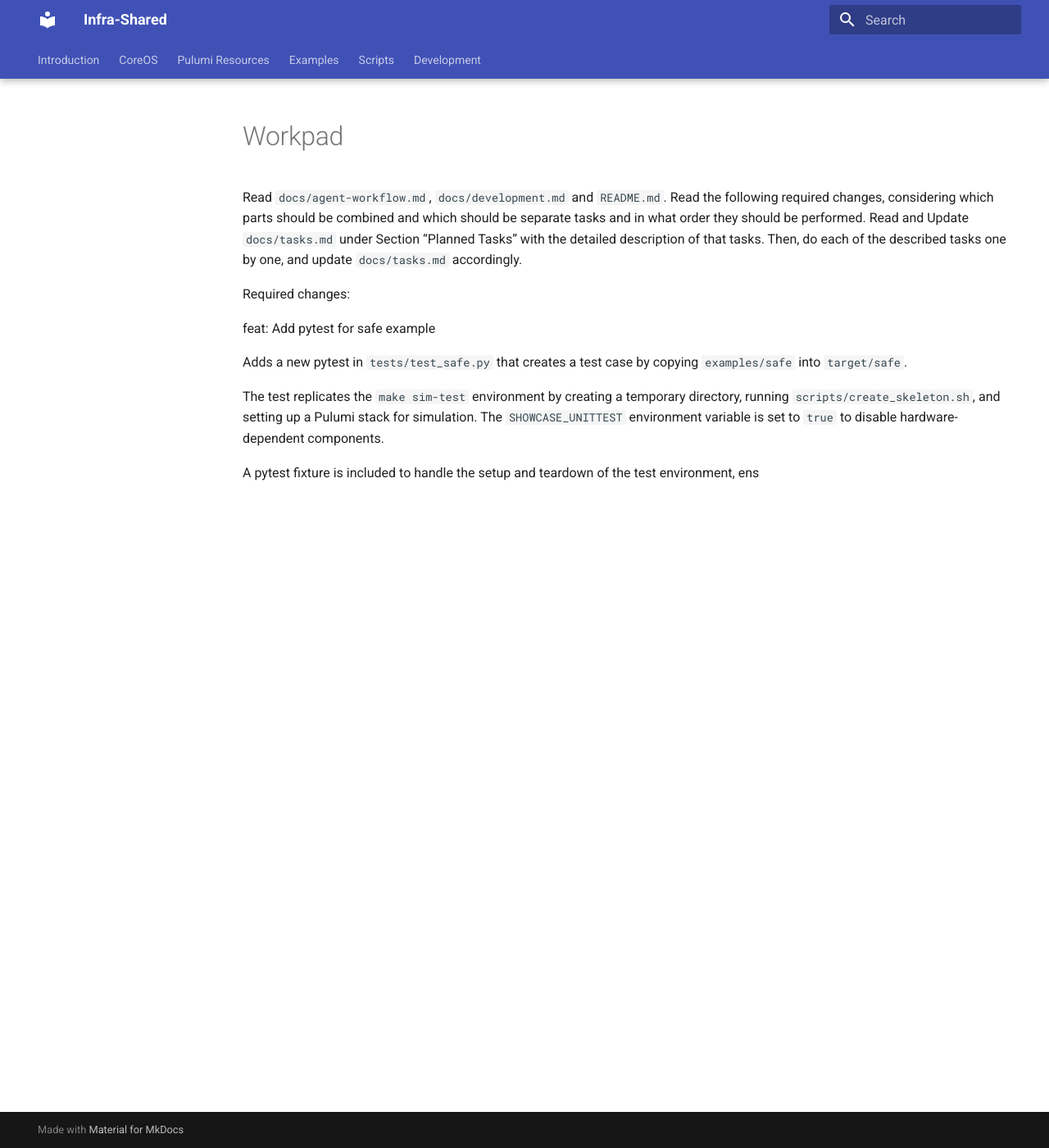
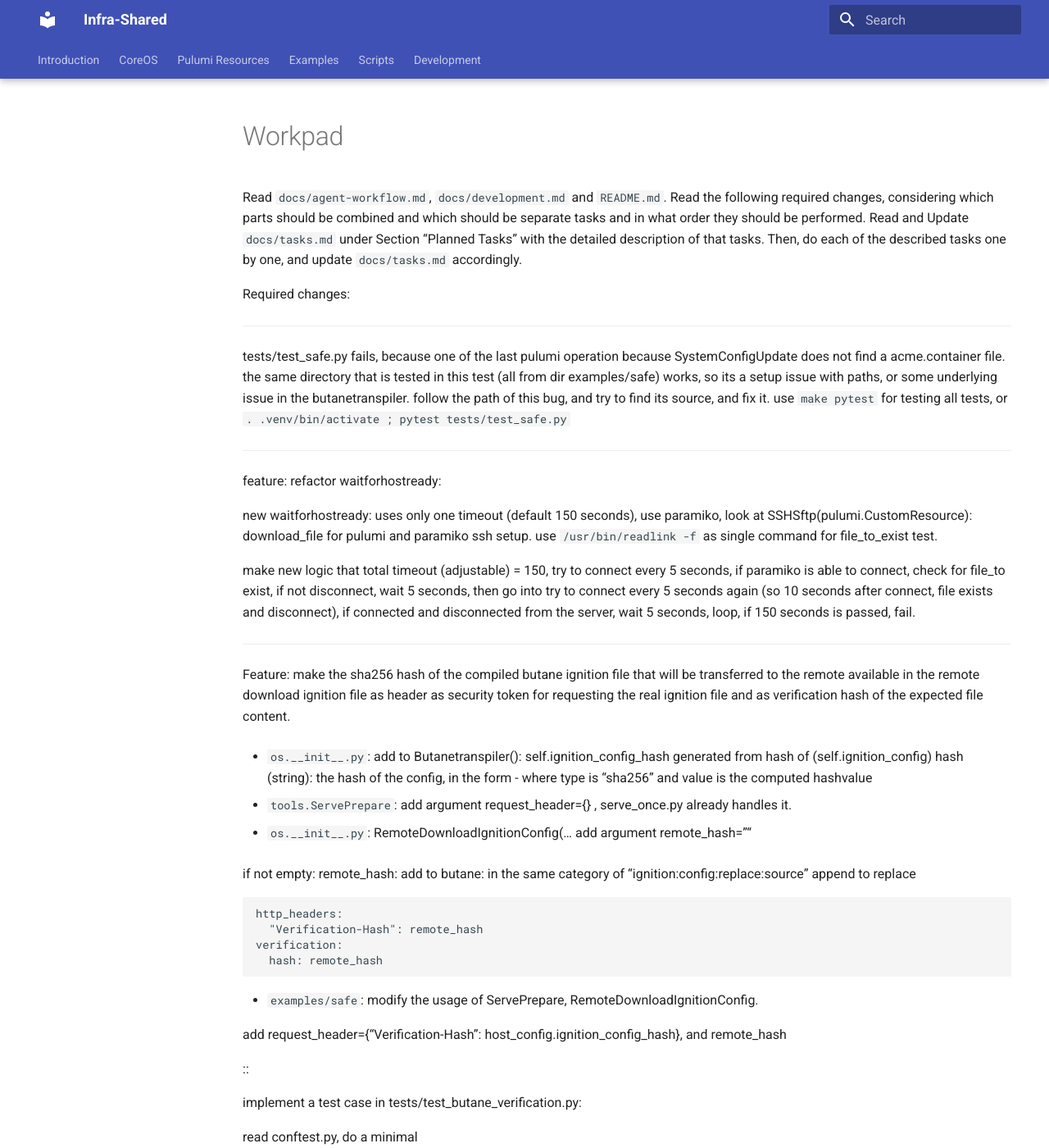
Before and after one commit to wuxxin/infra-shared, an MkDocs documentation site: the page built from docs/workpad.md, in a window 1280 px wide and 1400 px high. Shown: the whole window at 82% size. Built offline with MkDocs 1.6.1 and Material for MkDocs 9.7.7, drawn with Linux system fonts in a browser that asks for light colours; some of the changed text lies outside the part shown.

Commit message:
update workpad

````diff
--- a/docs/workpad.md
+++ b/docs/workpad.md
@@ -7,16 +7,60 @@ Then, do each of the described tasks one by one, and update `docs/tasks.md` acco
 
 Required changes:
 
+---
 
-feat: Add pytest for safe example
+tests/test_safe.py fails, because one of the last pulumi operation because SystemConfigUpdate does not find a acme.container file.
+the same directory that is tested in this test (all from dir examples/safe) works, so its a setup issue with paths, or some underlying issue in the butanetranspiler. follow the path of this bug, and try to find its source, and fix it.
+use `make pytest` for testing all tests, or `. .venv/bin/activate ; pytest tests/test_safe.py`
 
-Adds a new pytest in `tests/test_safe.py` that creates a test case by
-copying `examples/safe` into `target/safe`.
 
-The test replicates the `make sim-test` environment by creating a
-temporary directory, running `scripts/create_skeleton.sh`, and setting
-up a Pulumi stack for simulation. The `SHOWCASE_UNITTEST` environment
-variable is set to `true` to disable hardware-dependent components.
+---
 
-A pytest fixture is included to handle the setup and teardown of the test
-environment, ens
+feature: refactor waitforhostready:
+
+new waitforhostready: uses only one timeout (default 150 seconds),
+use paramiko, look at SSHSftp(pulumi.CustomResource): download_file for pulumi and paramiko ssh setup.
+use `/usr/bin/readlink -f` as single command for file_to_exist test.
+
+make new logic that total timeout (adjustable) = 150, try to connect every 5 seconds, if paramiko is able to connect, check for file_to exist,
+if not disconnect, wait 5 seconds, then go into try to connect every 5 seconds again (so 10 seconds after connect, file exists and disconnect), if connected and disconnected from the server, wait 5 seconds, loop, if 150 seconds is passed, fail.
+
+---
+
+
+Feature: make the sha256 hash of the compiled butane ignition file that will be transferred to the remote available in the remote download ignition file as header as security token for requesting the real ignition file and as verification hash of the expected file content.
+
+
+- `os.__init__.py`: add to Butanetranspiler():
+  self.ignition_config_hash generated from hash of (self.ignition_config)
+  hash (string): the hash of the config, in the form <type>-<value> where type is "sha256" and value is the computed hashvalue
+
+- `tools.ServePrepare`: add argument request_header={} , serve_once.py already handles it.
+
+- `os.__init__.py`: RemoteDownloadIgnitionConfig(... add argument remote_hash=""
+
+if not empty: remote_hash: add to butane: in the same category of "ignition:config:replace:source" append to replace
+
+```
+http_headers:
+  "Verification-Hash": remote_hash
+verification:
+  hash: remote_hash
+```
+
+- `examples/safe`:  modify the usage of ServePrepare, RemoteDownloadIgnitionConfig.
+
+add request_header={"Verification-Hash": host_config.ignition_config_hash},
+and remote_hash
+
+::
+
+implement a test case in tests/test_butane_verification.py:
+
+read conftest.py, do a minimal
+
+- ButaneTranspiler
+- ServePrepare
+- RemoteDownloadIgnitionConfig
+- SystemConfigUpdate
+and test for Verification Hash in ignition config and header
````
